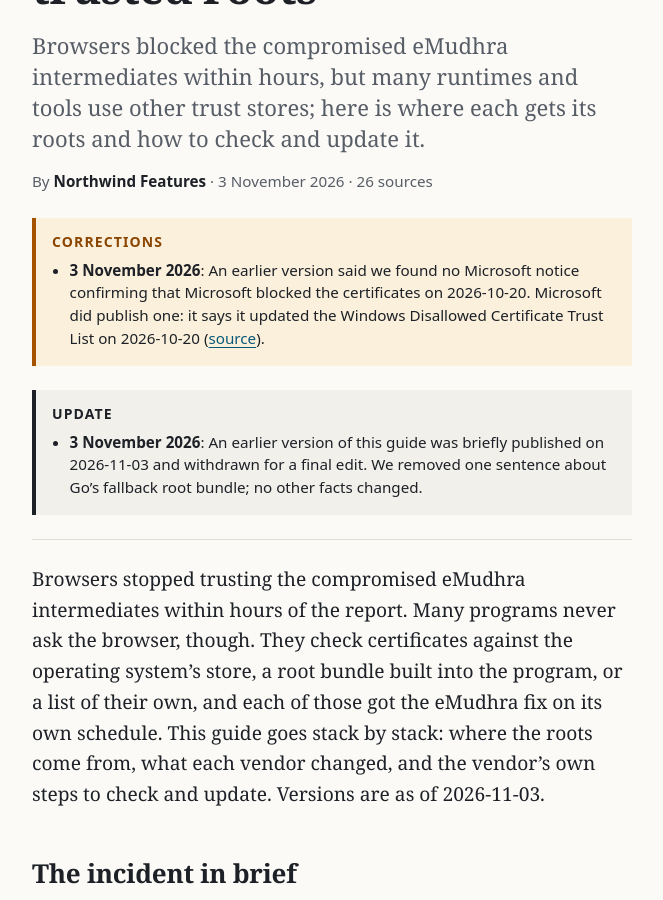
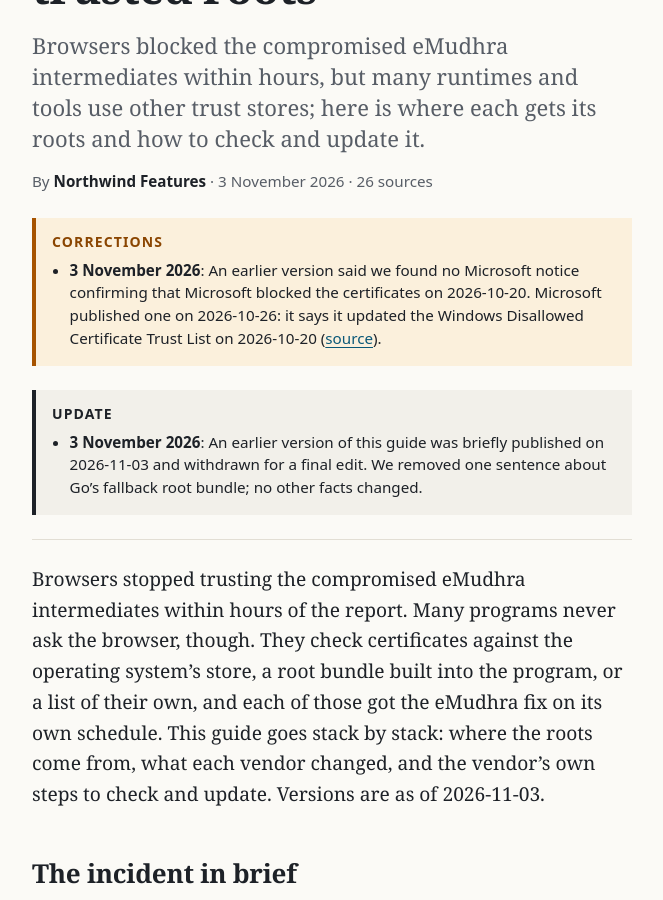
Before and after one commit to northwind-press/northwind-press.github.io, a Jekyll site: the page built from _posts/2026-11-03-emudhra-trust-stores.md, in a window 1280 px wide and 900 px high, scrolled down 404 px. Shown: the whole window, without its empty margins (308-971 px from the left). Built offline with Jekyll 4.4.1, drawn with Linux system fonts in a browser that asks for light colours.

Commit message:
Correction note: add Microsoft's publication date (standards wording)
Co-Authored-By: Claude Opus 5.5 <noreply@anthropic.com>

```diff
--- a/_posts/2026-11-03-emudhra-trust-stores.md
+++ b/_posts/2026-11-03-emudhra-trust-stores.md
@@ -125,7 +125,7 @@ sources:
     accessed: "2026-11-03"
 corrections:
   - date: 2026-11-03
-    text: "An earlier version said we found no Microsoft notice confirming that Microsoft blocked the certificates on 2026-10-20. Microsoft did publish one: it says it updated the Windows Disallowed Certificate Trust List on 2026-10-20 ([source](https://www.microsoft.com/msrc/blog/2026/10/microsoft-response-to-compromised-emudhra-certificate-authority-keys))."
+    text: "An earlier version said we found no Microsoft notice confirming that Microsoft blocked the certificates on 2026-10-20. Microsoft published one on 2026-10-26: it says it updated the Windows Disallowed Certificate Trust List on 2026-10-20 ([source](https://www.microsoft.com/msrc/blog/2026/10/microsoft-response-to-compromised-emudhra-certificate-authority-keys))."
 updates:
   - date: 2026-11-03
     text: "An earlier version of this guide was briefly published on 2026-11-03 and withdrawn for a final edit. We removed one sentence about Go's fallback root bundle; no other facts changed."
```
